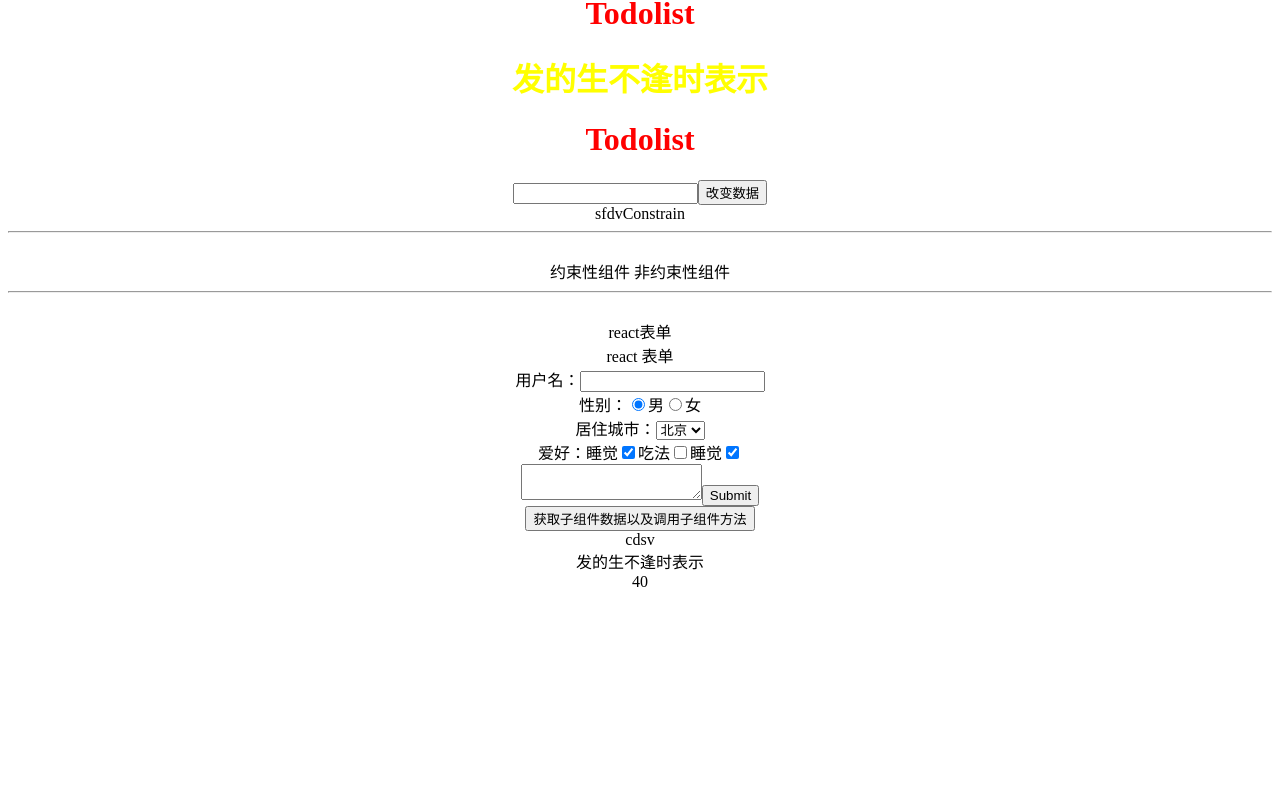
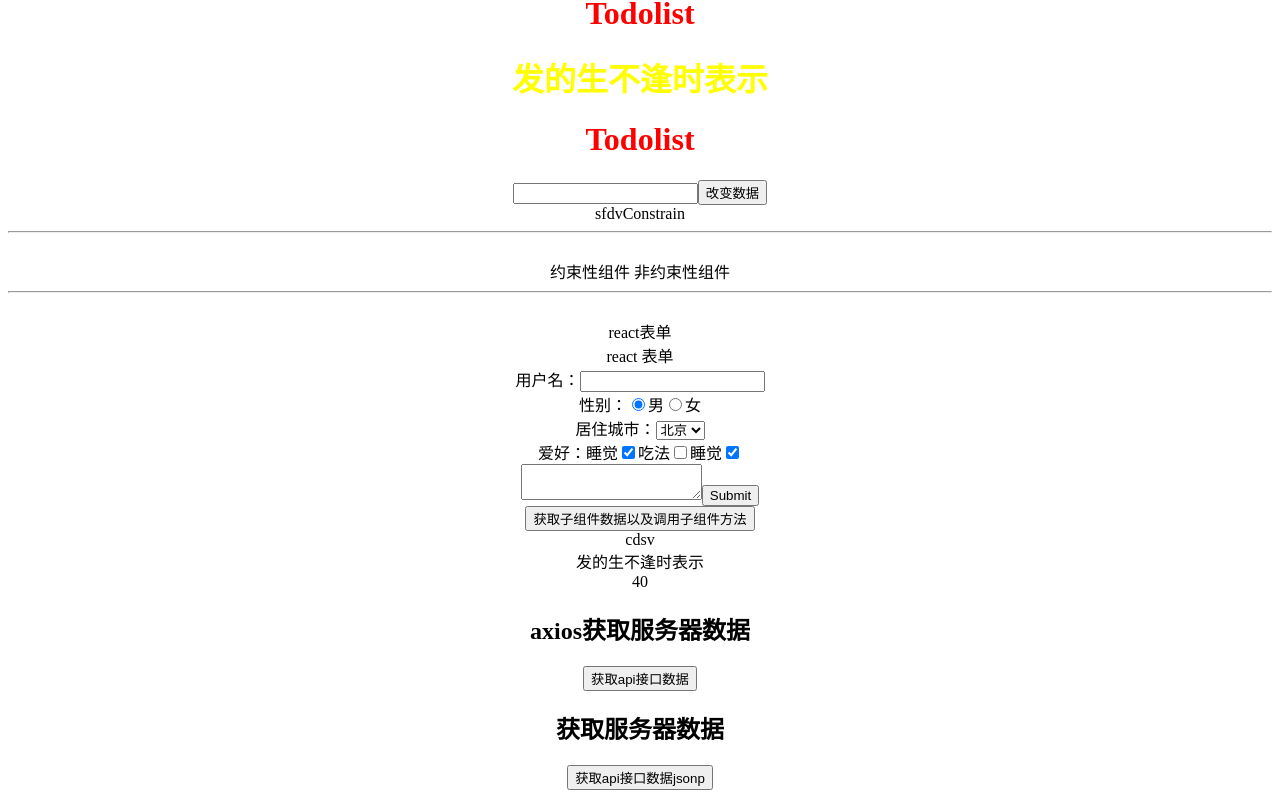
Before and after one commit to AIASLQ/react, a React (Create React App) app: page / in a window 1280 px wide. Shown: the part 1537-2343 px from the top of the page. Before the commit the page ends 2136 px from the top, so only its background shows below. Built offline with nearby package versions, Linux system fonts and the light colour scheme.

Commit message:
axios 以及fetch-jsonp

```diff
--- a/package.json
+++ b/package.json
@@ -3,6 +3,8 @@
   "version": "0.1.0",
   "private": true,
   "dependencies": {
+    "axios": "^0.18.0",
+    "fetch-jsonp": "^1.1.3",
     "react": "^16.7.0",
     "react-dom": "^16.7.0",
     "react-scripts": "2.1.3"
--- a/src/App.js
+++ b/src/App.js
@@ -6,6 +6,9 @@ import News from "./components/News";
 import Todolist from "./components/Todolist";
 import Constrain from "./components/Constrain";
 import Footer from "./components/Footer";
+import Axios from "./components/Axios";
+import FetchJsonp from "./components/FetchJsonp";
+
 class App extends Component {
   constructor(props) {
     super(props); //用于父子组建传值
@@ -110,7 +113,7 @@ class App extends Component {
         <header className="App-header">
           <img src={logo} className="App-logo" alt="logo" />
           <p>
-            Edit dd <code> src / App.js </code> and save to reload.{" "}
+            Edit dd <code> src / App.js </code> and save to reload.
           </p>
           <a
             className="App-link"
@@ -140,11 +143,16 @@ class App extends Component {
         <button onClick={this.getChildrenFunAndMessage}>
           获取子组件数据以及调用子组件方法
         </button>
-        <Footer num={this.state.num}  title={this.state.parentMsg} ref="footer" />
+        <Footer
+          num={this.state.num}
+          title={this.state.parentMsg}
+          ref="footer"
+        />
+        <Axios />
+        <FetchJsonp />
       </div>
     );
   }
 }
 
-
 export default App;
--- /dev/null
+++ b/src/components/Axios.js
@@ -0,0 +1,45 @@
+import React, { Component } from "react";
+
+import axios from "axios";
+
+class Axios extends Component {
+  constructor(props) {
+    super(props);
+    this.state = {
+      list:[]
+    };
+  }
+  getData = () => {
+    let api = "http://www.phonegap100.com/appapi.php?a=getPortalList&catid=20";
+    axios
+      .get(api)
+      .then(response => {
+      let list = response.data.result;
+        this.setState({
+          list:list
+        })
+      })
+      .catch(err => {
+        console.log(err);
+      });
+  };
+  render() {
+    return (
+      <div>
+        <div>
+          <h2> axios获取服务器数据 </h2>
+          <button onClick={this.getData}> 获取api接口数据 </button>
+          <ul>
+            {
+              this.state.list.map((v,i) =>{
+               return <li key={i}>{v.title}</li>
+              })
+            }
+          </ul>
+        </div>
+      </div>
+    );
+  }
+}
+
+export default Axios;
--- /dev/null
+++ b/src/components/FetchJsonp.js
@@ -0,0 +1,45 @@
+import React, { Component } from "react";
+
+import fetchJsonp from "fetch-jsonp";
+
+class FetchJsonp extends Component {
+  constructor(props) {
+    super(props);
+    this.state = {
+      list: []
+    };
+  }
+  getData = () => {
+    let api = "http://www.phonegap100.com/appapi.php?a=getPortalList&catid=20";
+    fetchJsonp(api)
+      .then(response => {
+        return response.json();
+      })
+      .then(json => {
+        let list = json.result;
+        this.setState({
+          list: list
+        });
+      })
+      .catch(ex => {
+        console.log("parsing failed", ex);
+      });
+  };
+  render() {
+    return (
+      <div>
+        <div>
+          <h2> 获取服务器数据 </h2>
+          <button onClick={this.getData}> 获取api接口数据jsonp </button>
+          <ul>
+            {this.state.list.map((v, i) => {
+              return <li key={i}>{v.title}</li>;
+            })}
+          </ul>
+        </div>
+      </div>
+    );
+  }
+}
+
+export default FetchJsonp;
```
